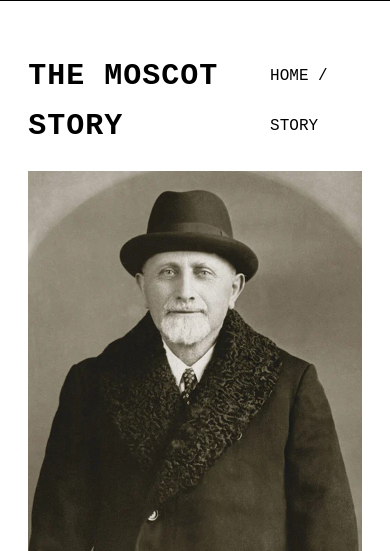
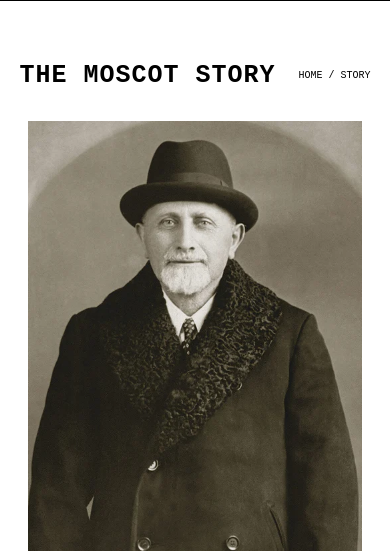
Before and after one commit to VDMHKS/0811, a plain HTML site: page sub.html in a window 390 px wide. Shown: the part 112-663 px from the top of the page. Drawn offline with nearby package versions, Linux system fonts and the light colour scheme.

Commit message:
Add files via upload

```diff
--- a/css/main_max749.css
+++ b/css/main_max749.css
@@ -72,10 +72,11 @@
        }
 
        section>#favorite>#content>#head>h3 {
-              font-size: 28px;
+              font-size: 20px;
               font-weight: bold;
               line-height: 1;
               font-family: arial;
+              text-align: center;
        }
 
        section>#favorite>#content>#main {
--- a/css/sub_max749.css
+++ b/css/sub_max749.css
@@ -13,7 +13,7 @@
        }
 
        #content_wrap>#title {
-              width: 95%;
+              width: 100%;
               display: flex;
               justify-content: space-between;
               margin: 0 auto;
@@ -21,7 +21,7 @@
        }
 
        #content_wrap>#title>h5 {
-              font-size: 30px;
+              font-size: 25px;
               font-family: "Courier New", Courier, monospace;
               ;
               line-height: 50px;
@@ -34,6 +34,7 @@
               color: #000;
               display: block;
               font-family: "Courier New", Courier, monospace;
+              font-size: 10px;
        }
 
        #content_wrap>main {
```
